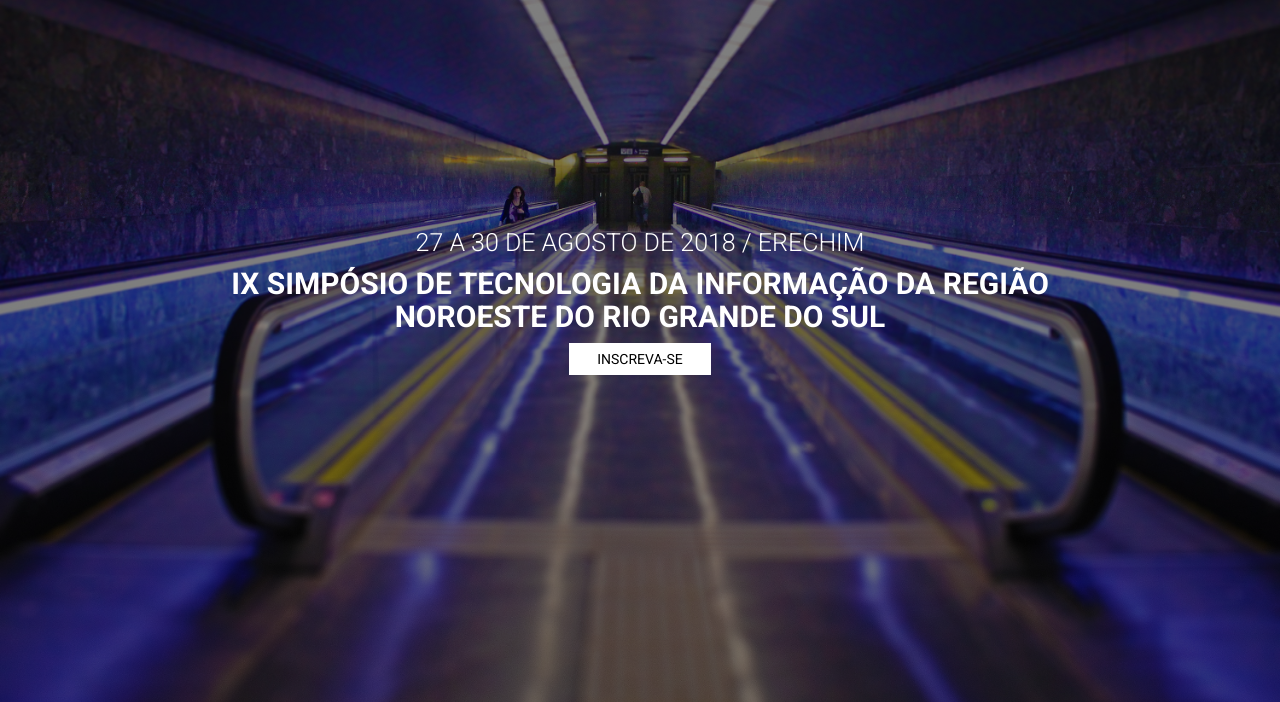
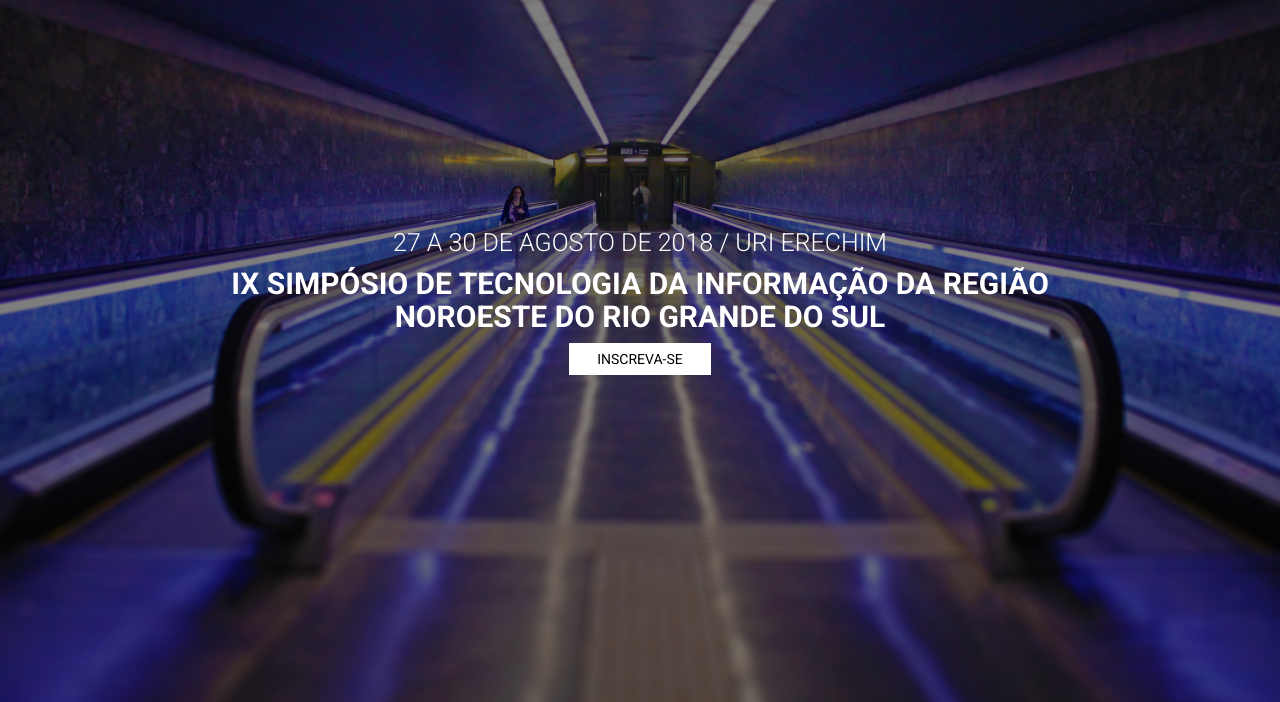
Before and after one commit to marcosvlima/STIN18, a website: page index.html in a window 1280 px wide. Shown: the part 98-800 px from the top of the page. Drawn offline with Linux system fonts and the light colour scheme; files whose address does not match are found by name.

Commit message:
Updating Erechim to URI Erechim

```diff
--- a/index.html
+++ b/index.html
@@ -59,7 +59,7 @@
     <header id="site-header" class="site-header valign-center">
         <div class="intro">
 
-            <h2>27 a 30 de Agosto de 2018 / Erechim</h2>
+            <h2>27 a 30 de Agosto de 2018 / URI Erechim</h2>
 
             <h1>IX Simpósio de Tecnologia da Informação da Região </br> Noroeste do Rio Grande do Sul</h1>
 
```
